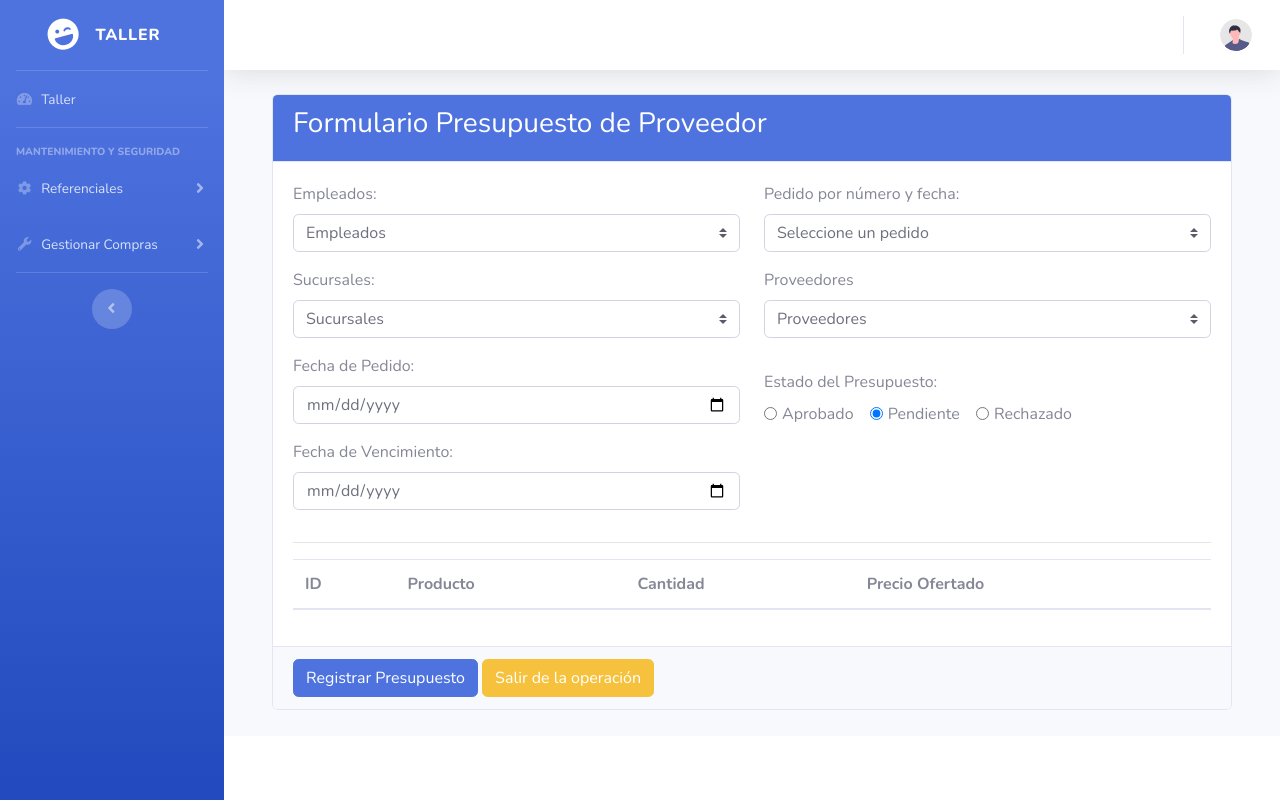
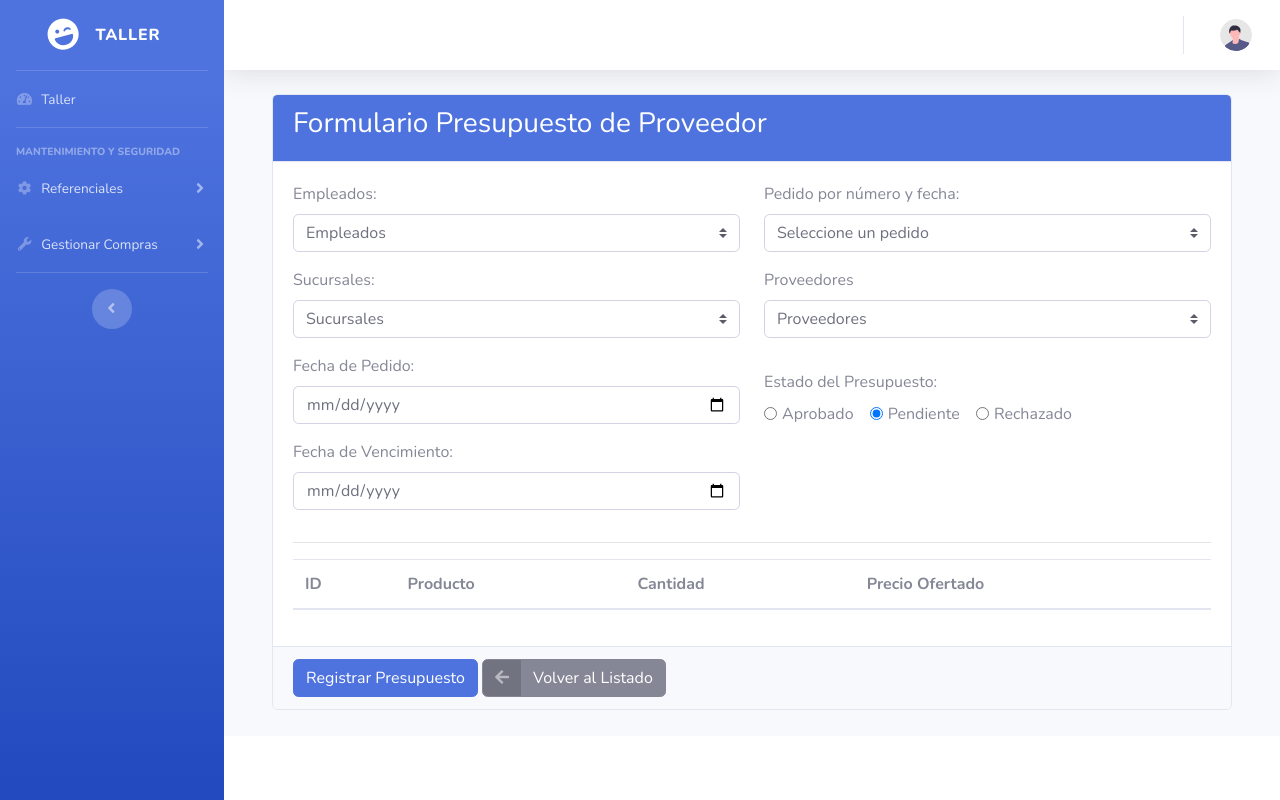
Before and after one commit to Abel731/proyecto-taller, a Flask app: page /gestionar-compras/registrar-presupuesto-proveedor/presupuestos-agregar in a window 1280 px wide. Run offline with Flask 3, Linux system fonts and the light colour scheme; a database or web service that is not in the repository returns one stand-in record (values such as "Sample title"); lists and menus that the app fills with data are empty; some libraries are stand-ins or nearby versions.

Commit message:
se modifico para mejorar el tema de las ventanas al volver al listado de los movimientos en cuestion

```diff
--- a/app/rutas/gestionar_compras/generar_orden_compra/templates/orden-gestion.html
+++ b/app/rutas/gestionar_compras/generar_orden_compra/templates/orden-gestion.html
@@ -167,7 +167,7 @@ Generar Orden de Compra
     const presupuestoId = this.value;
 
     if (presupuestoId) {
-      // PASO 1: Obtener información del presupuesto (sucursal, proveedor, empleado)
+      //  Obtener información del presupuesto (sucursal, proveedor, empleado)
       fetch(`/api/v1/gestionar-compras/generar-orden-compra/info-presupuesto/${presupuestoId}`)
         .then(response => {
           if (!response.ok) {
@@ -192,7 +192,7 @@ Generar Orden de Compra
           Swal.fire('Error', 'Ocurrió un error al cargar la información del presupuesto.', 'error');
         });
 
-      // PASO 2: Obtener productos del presupuesto
+      // Obtener productos del presupuesto
       fetch(`/api/v1/gestionar-compras/generar-orden-compra/detalle-presupuesto/${presupuestoId}`)
         .then(response => {
           if (!response.ok) {
--- a/app/rutas/gestionar_compras/registrar_presupuesto_proveedor/templates/presupuestos-agregar.html
+++ b/app/rutas/gestionar_compras/registrar_presupuesto_proveedor/templates/presupuestos-agregar.html
@@ -122,7 +122,12 @@ Formulario Presupuesto Proveedor
         </div>
         <div class="card-footer">
             <button type="button" class="btn btn-primary" id="btn_registrar_pedido">Registrar Presupuesto</button>
-            <button type="button" class="btn btn-warning" id="btn_salir_operacion">Salir de la operación</button>
+            <button type="button" class="btn btn-secondary btn-icon-split" id="btn_volver">
+        <span class="icon text-white-50">
+            <i class="fas fa-arrow-left"></i>
+        </span>
+        <span class="text">Volver al Listado</span>
+    </button>
         </div>
     </div>
 </div>
@@ -250,8 +255,15 @@ Formulario Presupuesto Proveedor
     });
 });
 
-  document.getElementById('btn_salir_operacion').addEventListener('click', function () {
-    location.replace("{{ url_for('pdpmod.presupuestos_index') }}");
+  // Botón volver al listado de presupuestos
+  document.getElementById('btn_volver').addEventListener('click', function() {
+    // Si se abrió con window.open, cerrar la ventana
+    window.close();
+
+    // Si no se cierra, navegar a la página de listado
+    setTimeout(() => {
+        window.location.href = "{{ url_for('pdpmod.presupuestos_index') }}";
+    }, 100);
   });
 </script>
 {% endblock %}
```
Also changed, not shown: app/rutas/gestionar_compras/registrar_pedido_compras/templates/pedidos-agregar.html (+16 -5 lines).
